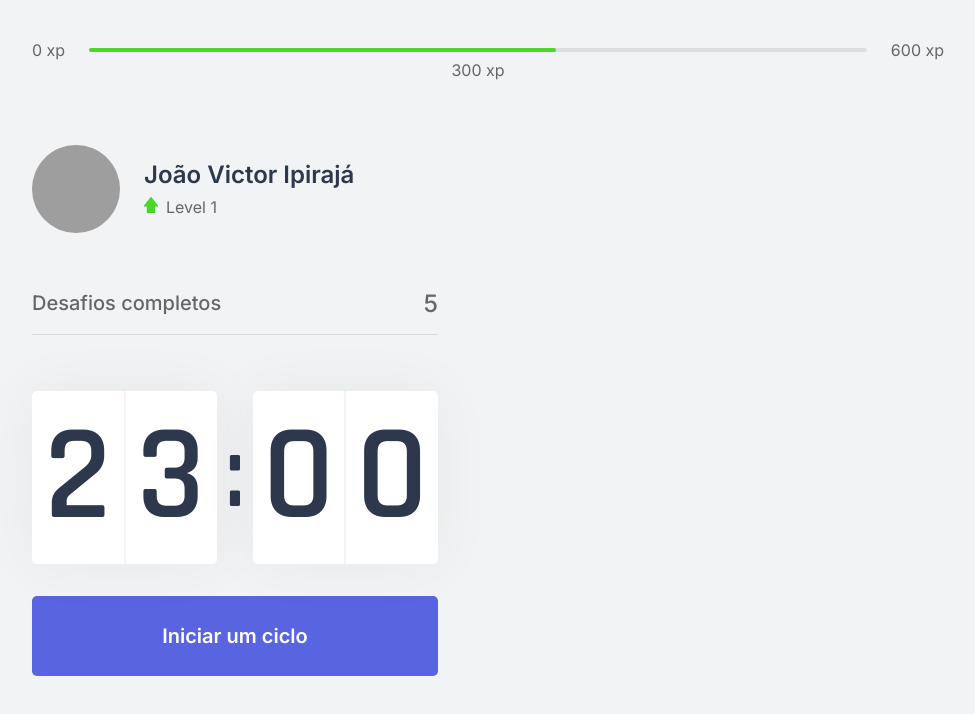
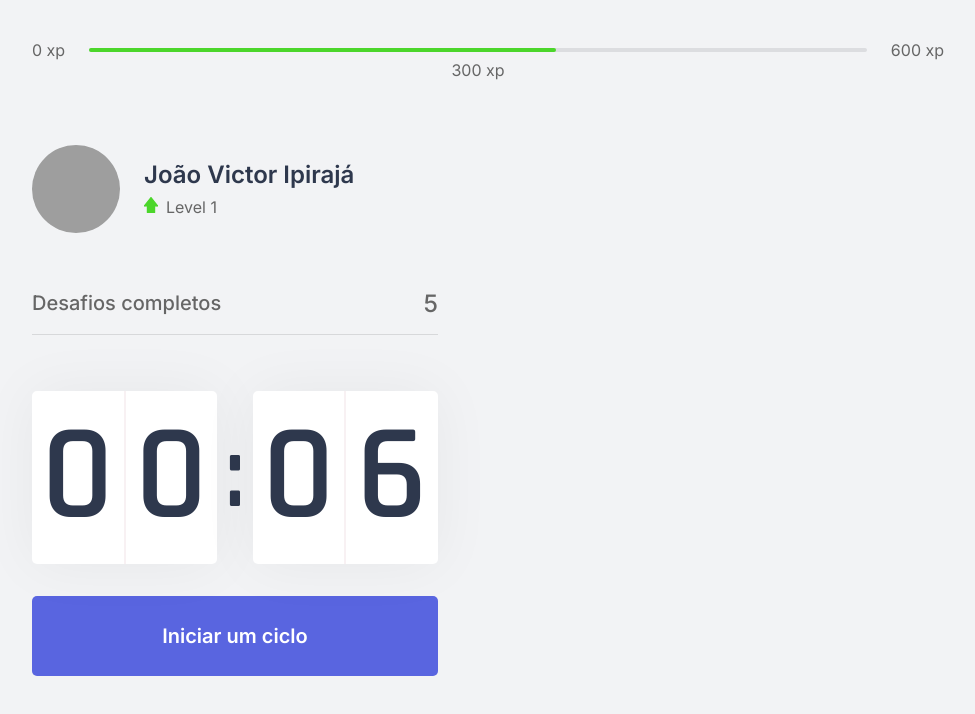
Before and after one commit to joaoipiraja/LetsMoveIt, a Next.js app: page / in a window 1280 px wide. Shown: the top 714 px of the page, without its empty margins (152-1127 px from the left). Built offline with nearby package versions, Linux system fonts and the light colour scheme; grey boxes are pictures that could not be loaded.

Commit message:
Add action to resetCountDownButton/Create routine for the end of cycle

```diff
--- a/src/components/Countdown.tsx
+++ b/src/components/Countdown.tsx
@@ -1,8 +1,14 @@
+
 import { useState, useEffect } from 'react';
 import styles from '../styles/components/CountDown.module.css'
+
+let countDownTimeOut: NodeJS.Timeout;
+
 export function CountDown() {
-    const [time, setTime] = useState(23 * 60);
+    const minut = 0.1;
+    const [time, setTime] = useState(minut * 60);
     const [isActive, setIsActive] = useState(false);
+    const [hasFinished, setHasFinished] = useState(false);
 
     const minutes = Math.floor(time / 60);
     const seconds = time % 60;
@@ -14,12 +20,22 @@ export function CountDown() {
         setIsActive(true);
     }
 
+    function resetCountDown() {
+        clearTimeout(countDownTimeOut); //para o timeout
+        setHasFinished(true);
+        setIsActive(false);
+        setTime(minut * 60);
+    }
+
     useEffect(() => {
         if (isActive && time > 0) {
-            setTimeout(() => {
+            countDownTimeOut = setTimeout(() => {
                 setTime(time - 1);
             }, 1000)
+        } else if (isActive && time == 0) {
+            setHasFinished(true);
         }
+
     }, [isActive, time])
 
     return (
@@ -39,12 +55,24 @@ export function CountDown() {
 
             </div>
 
+            {hasFinished ? (
+
+                <button
+                    disabled
+                    className={styles.countDownButton}>
+
+                    Ciclo encerrado
+
+                </button>
+
+            ) : (
+                    <>
                         {isActive ? (
 
                             <button
                                 type="button"
                                 className={`${styles.countDownButton} ${styles.countDownButtonActive}`}
-                    onClick={startCountDown}>
+                                onClick={resetCountDown}>
                                 Abandonar ciclo
                             </button>
 
@@ -55,12 +83,11 @@ export function CountDown() {
                                     onClick={startCountDown}>
 
                                     Iniciar um ciclo
+                                </button>
+                            )}
 
-                    </button>
-                )
-            }
-
-
+                    </>
+                )}
 
         </div >
     );
```
Lines whose indentation alone changed are shown as unchanged.
